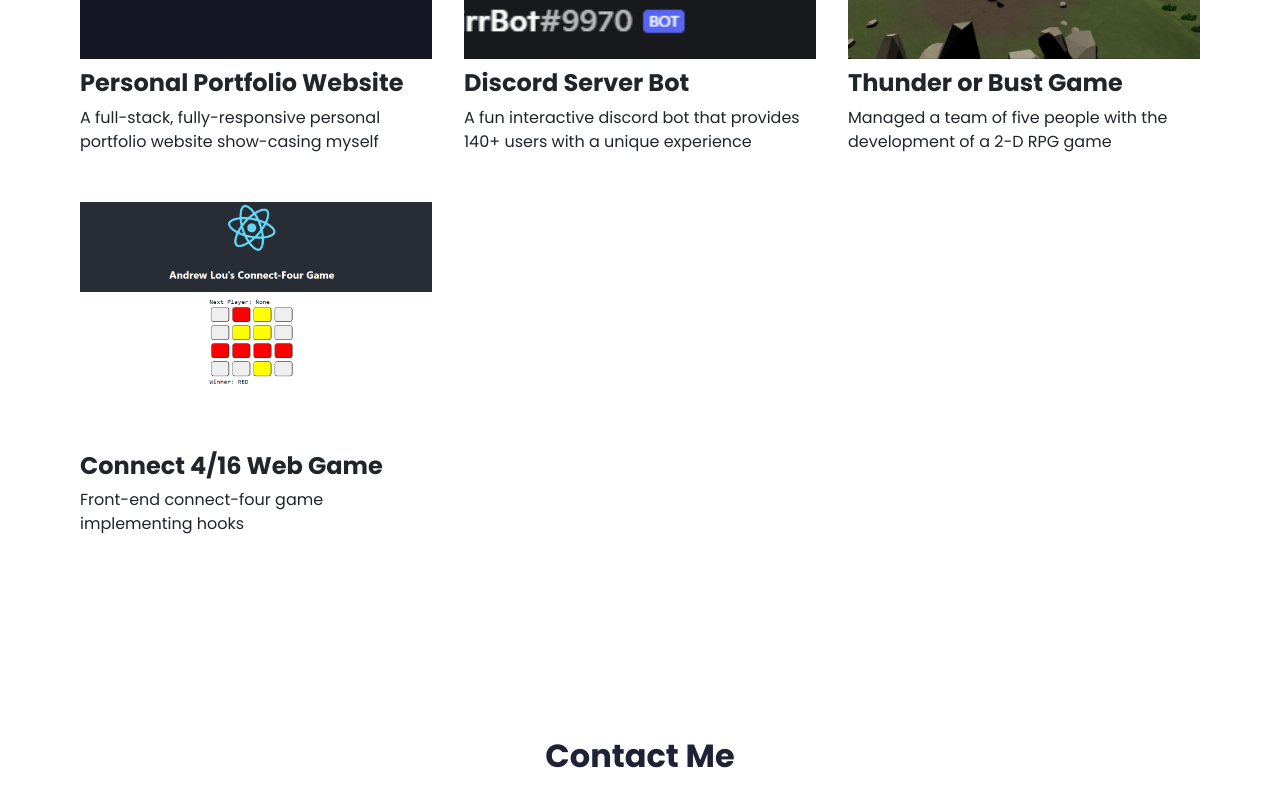
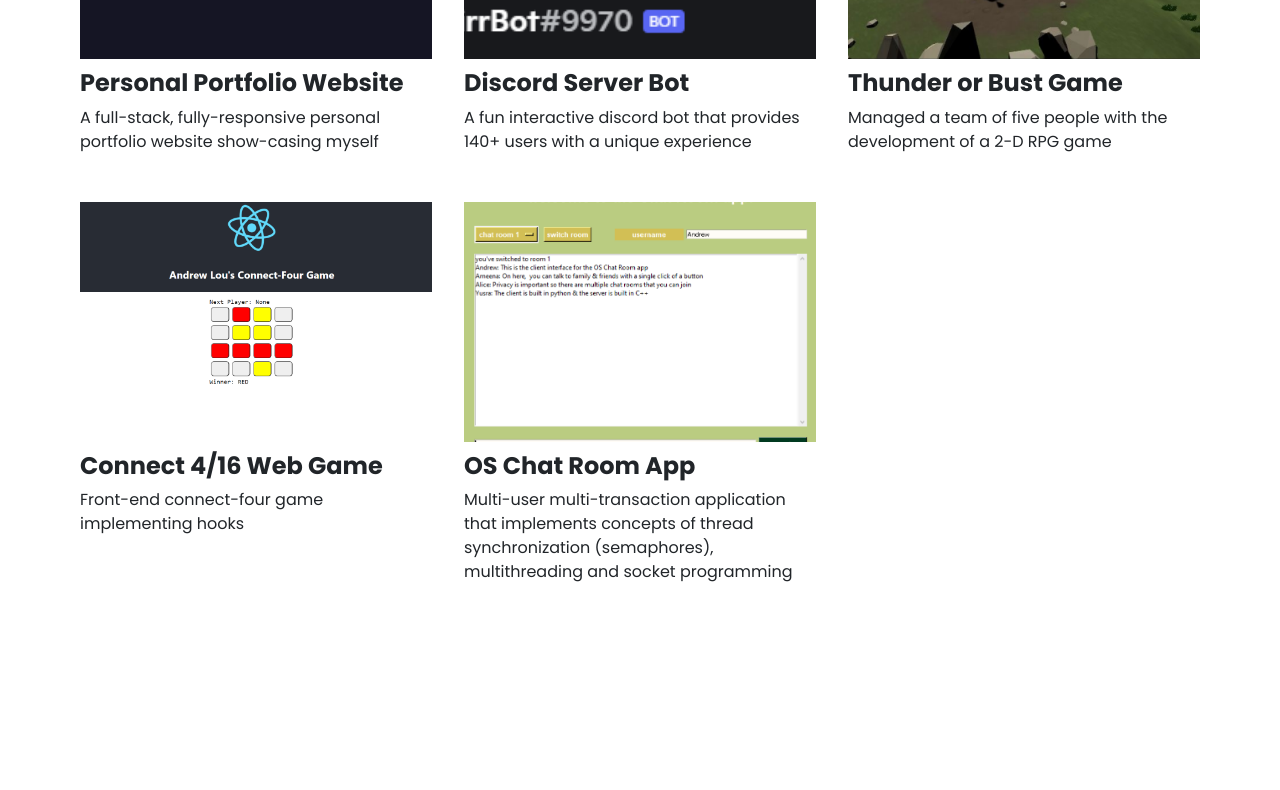
Before and after one commit to AndrewLou2/personal-portfolio, a React (Create React App) app in the folder client/: page / in a window 1280 px wide. Shown: the part 3005-3795 px from the top of the page. Built offline with nearby package versions, Linux system fonts and the light colour scheme; a web font is replaced by a local one.

Commit message:
year end updates

```diff
--- a/client/package.json
+++ b/client/package.json
@@ -27,7 +27,7 @@
     "web-vitals": "^1.1.2"
   },
   "scripts": {
-    "start": "react-scripts start",
+    "start": "react-scripts --openssl-legacy-provider start",
     "build": "react-scripts build",
     "test": "react-scripts test",
     "eject": "react-scripts eject"
--- a/client/src/PortfolioContainer/AboutMe/AboutMe.js
+++ b/client/src/PortfolioContainer/AboutMe/AboutMe.js
@@ -61,8 +61,8 @@ export default function AboutMe(props) {
             </div>
 
             <div className="about-me-options">
-              <a href="Resume.pdf" download="Andrew Lou.pdf">
-              <button className="btn btn-down btn-down--black">Resume</button>
+              <a href="Resume.pdf" download="Andrew_Lou.pdf">
+                <button className="btn btn-down btn-down--black">Resume</button>
               </a>
             </div>
           </div>
--- a/client/src/PortfolioContainer/Resume/Resume.js
+++ b/client/src/PortfolioContainer/Resume/Resume.js
@@ -69,6 +69,13 @@ const Resume = (props) => {
 
   const projectsDetails = [
     {
+      title: "UWO Sunstang Project Team Lead",
+      duration: { fromDate: "Sep", toDate: "Present" },
+      description:
+        "Managed a team of 12 engineering students for the steering wheel and chase car telemetry project",
+      subHeading: "Technologies Used: Java",
+    },
+    {
       title: "Personal Portfolio Website",
       duration: { fromDate: "Nov", toDate: "Nov" },
       description:
@@ -81,15 +88,9 @@ const Resume = (props) => {
       description:
         "A discord bot that provides 140+ user with a fun experience.",
 
-      subHeading: "Technologies Used:  Python, Discord.py, REST, Heroku",
+      subHeading: "Technologies Used: Python, Discord.py, RESTful API, Heroku",
     },
-    {
-      title: "Thunder or Bust Game",
-      duration: { fromDate: "Jan", toDate: "Apr" },
-      description:
-        "Managed a team of 5 with the development of a 2-D Unity RPG game remotely.",
-      subHeading: "Technologies Used: Unity, C#",
-    },
+
   ];
 
   const resumeDetails = [
--- a/client/src/data/projects.js
+++ b/client/src/data/projects.js
@@ -2,6 +2,7 @@ import birrbot from "../images/birrbot.png";
 import portfolio from "../images/portfolio_website.png";
 import tob from "../images/ToB.png";
 import connect from "../images/connect-4.png";
+import chatroom from "../images/OS_chatroom.png";
 
 const portfolios = [
   {
@@ -40,6 +41,15 @@ const portfolios = [
     title: "Connect 4/16 Web Game",
     text: "Front-end connect-four game implementing hooks",
   },
+  {
+    id: 5,
+    category: "C++",
+    image: chatroom,
+    link1: "https://github.com/AndrewLou2/OS-chatroom-app",
+    link2: "https://www.google.com",
+    title: "OS Chat Room App",
+    text: "Multi-user multi-transaction application that implements concepts of thread synchronization (semaphores), multithreading and socket programming",
+  },
 ];
 
 export default portfolios;
```
Also changed, not shown: client/src/images/OS_chatroom.png (added), 1 other file (tests, documents, lock files or other folders).
